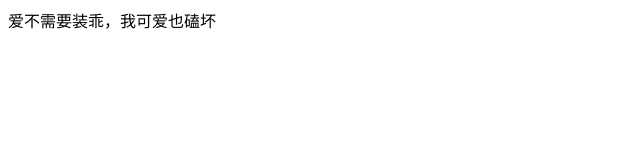
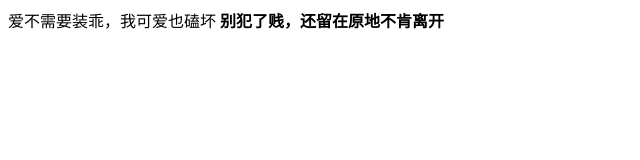
Before and after one commit to qiaohuijuan/git, a plain HTML site: page index.html in a window 1280 px wide. Shown: the whole page, without its empty margins (0-640 px from the left). Drawn offline with Linux system fonts and the light colour scheme.

Commit message:
second commit

```diff
--- a/index.html
+++ b/index.html
@@ -11,6 +11,7 @@
 <body>
     <div class="wrap">
         爱不需要装乖，我可爱也磕坏
+        <b>别犯了贱，还留在原地不肯离开</b>
     </div>
 </body>
 
```
